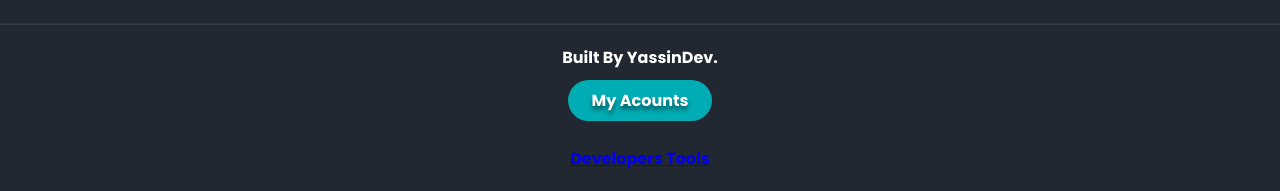
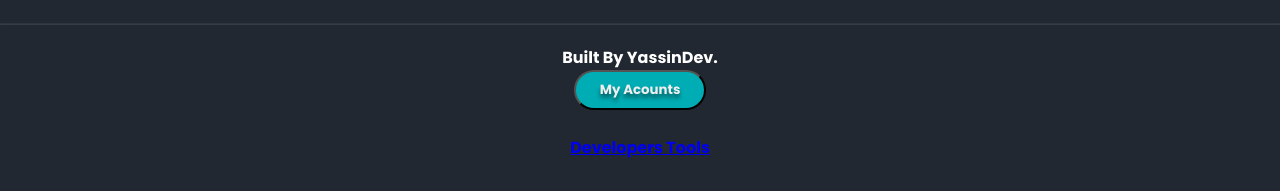
Before and after one commit to Sinosheko/Website_Eupgrade, a plain HTML site: page index.html in a window 1280 px wide. Shown: the part 2658-2849 px from the top of the page. Drawn offline with Linux system fonts and the light colour scheme.

Commit message:
index.html

```diff
--- a/index.html
+++ b/index.html
@@ -100,10 +100,10 @@
     <footer>
         <p>Built By YassinDev.</p>
         <form action="https://lnk.bio/YassinDev" target="_blank">
-            <button class="paypal-donate-btn">My Acounts</button>
+            <button class="hireMe">My Acounts</button>
             <br>
             <br>
-            <a class="Acounts" href="https://codesuite.netlify.app/" class="community-btn">Developers Tools</a>
+            <a class="Acounts" href="https://codesuite.netlify.app/" class="hireMe">Developers Tools</a>
         </form>
     </footer>
 </body>
```
